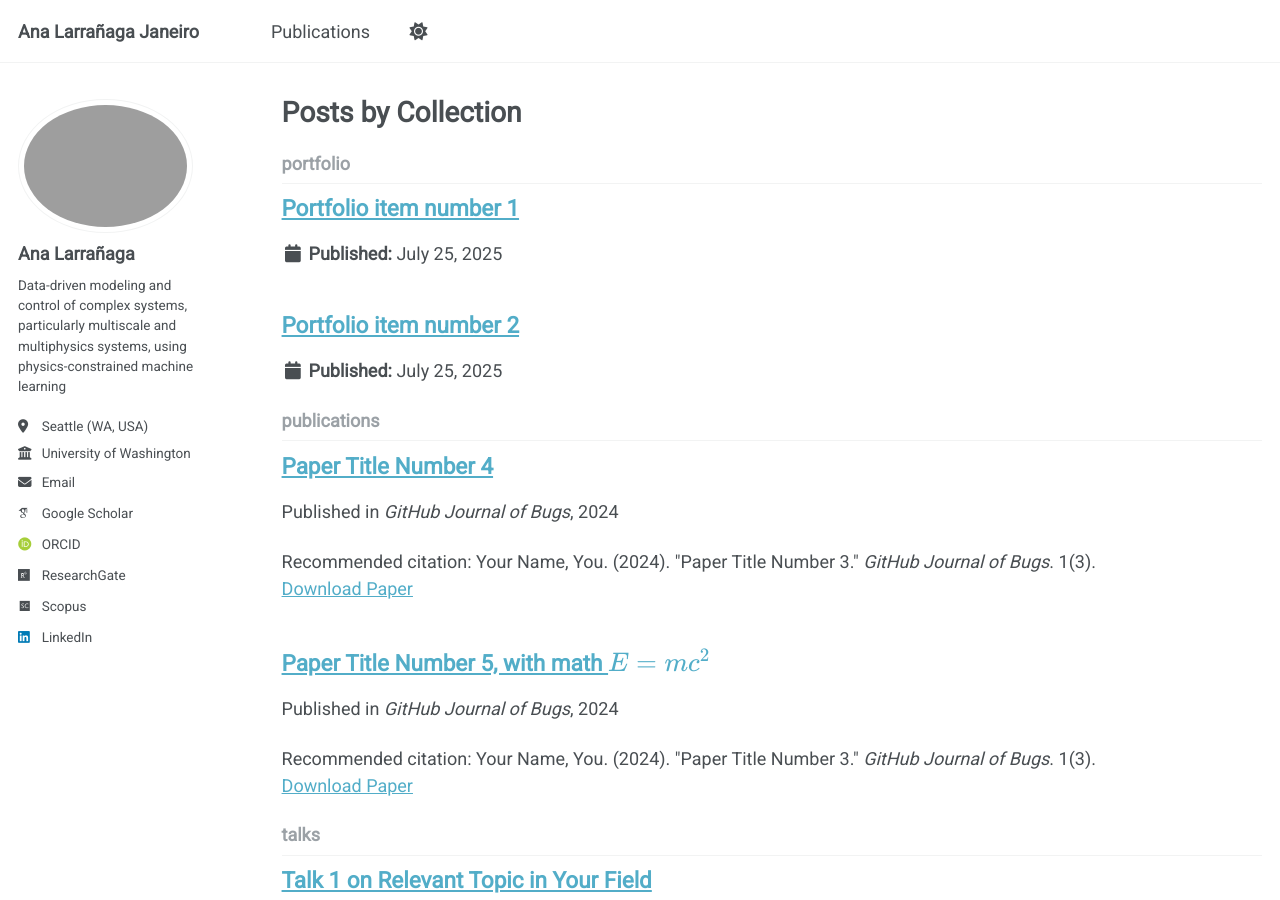
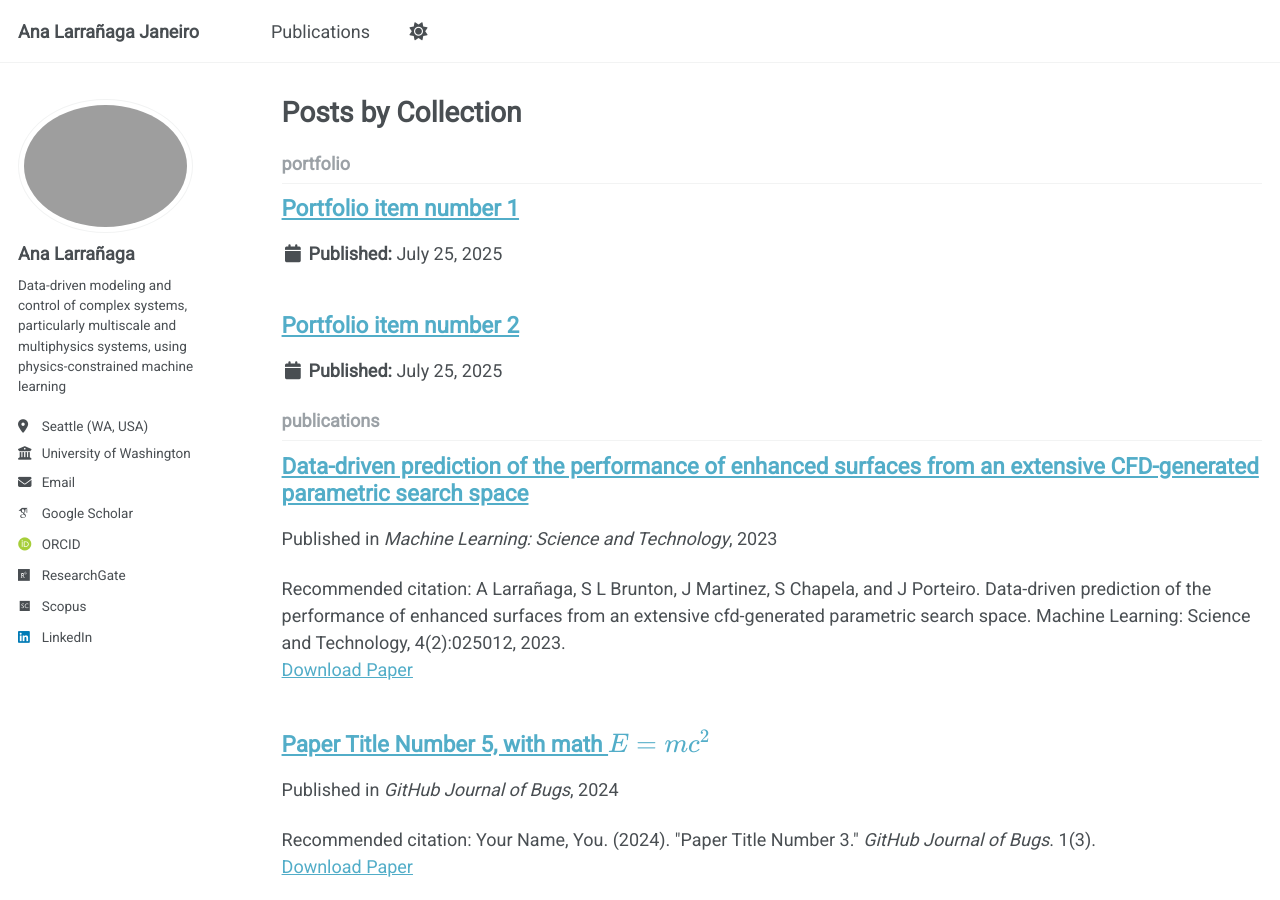
Before and after one commit to alarran/alarran.github.io, a Jekyll site: the page built from _pages/collection-archive.html, in a window 1280 px wide and 900 px high. Built offline with Jekyll 4.4.1, drawn with Linux system fonts in a browser that asks for light colours; some web fonts are replaced; a script that is not in the unit is left out.

Commit message:
Update 2024-02-17-paper-title-number-4.md

```diff
--- a/_publications/2024-02-17-paper-title-number-4.md
+++ b/_publications/2024-02-17-paper-title-number-4.md
@@ -1,13 +1,11 @@
 ---
-title: "Paper Title Number 4"
+title: "Data-driven prediction of the performance of enhanced surfaces from an extensive CFD-generated parametric search space"
 collection: publications
-category: conferences
-permalink: /publication/2024-02-17-paper-title-number-4
-excerpt: 'This paper is about fixing template issue #693.'
-date: 2024-02-17
-venue: 'GitHub Journal of Bugs'
-paperurl: 'http://academicpages.github.io/files/paper3.pdf'
-citation: 'Your Name, You. (2024). &quot;Paper Title Number 3.&quot; <i>GitHub Journal of Bugs</i>. 1(3).'
+category: manuscripts
+date: 2023-03-01
+venue: 'Machine Learning: Science and Technology'
+paperurl: 'https://iopscience.iop.org/article/10.1088/2632-2153/acca60/meta'
+citation: 'A Larrañaga, S L Brunton, J Martinez, S Chapela, and J Porteiro. Data-driven prediction of the performance of enhanced surfaces from an extensive cfd-generated parametric search space. Machine Learning: Science and Technology, 4(2):025012, 2023.'
 ---
 
-The contents above will be part of a list of publications, if the user clicks the link for the publication than the contents of section will be rendered as a full page, allowing you to provide more information about the paper for the reader. When publications are displayed as a single page, the contents of the above "citation" field will automatically be included below this section in a smaller font.
+Machine learning has rapidly been adopted in virtually all areas of engineering in recent years. This paper develops a machine learning model capable of predicting the performance of parametrically generated enhanced microsurface geometries for cooling electronic and power systems. Designing this type of geometry usually involves expensive computational fluid dynamics (CFD) simulations, limiting the number of candidate geometries that may be tested. For this reason, when searching for new geometries for a given application, designs are usually restricted to a simplified subset of basic shapes to reduce the complexity and dimension of the search space. In an effort to add geometrical diversity and explore singular morphologies, we have developed an algorithm capable of characterizing almost any geometry, based on an extensive CFD database with more than 15800 geometries obtained from a Monte Carlo sampling of the space of possible geometries. With this framework, it is possible to estimate various quantities of interest, such as the heat flux in the enhanced zone and total drag, with relative errors below 10% and 2%, respectively. Thus, we establish the utility of machine learning to develop surrogate models for the rapid performance prediction of novel enhanced microsurfaces.
```
